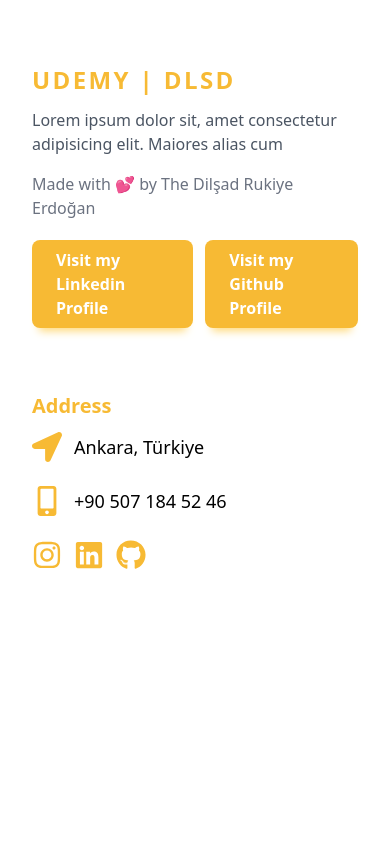
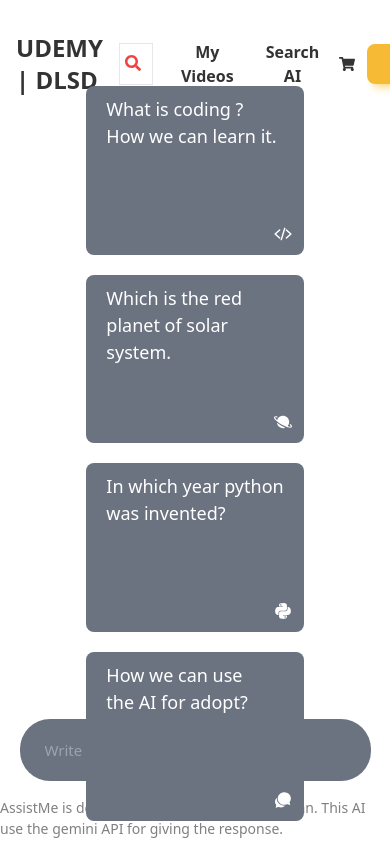
Before and after one commit to dilsad-erdogan/Udemy_App, a React (Vite) app in the folder Client_Web/: page /chatbot in a window 390 px wide. Shown: the top 844 px of the page. Built offline with nearby package versions, Linux system fonts and the light colour scheme.

Commit message:
chatbot ai

```diff
--- a/Client_Web/package.json
+++ b/Client_Web/package.json
@@ -10,6 +10,7 @@
     "preview": "vite preview"
   },
   "dependencies": {
+    "@google/generative-ai": "^0.21.0",
     "@reduxjs/toolkit": "^2.3.0",
     "axios": "^1.7.7",
     "react": "^18.3.1",
--- a/Client_Web/src/App.jsx
+++ b/Client_Web/src/App.jsx
@@ -17,6 +17,7 @@
 import Permissions from "./pages/Admin/Permissions";
 import Purchases from "./pages/Admin/Purchases";
 import Footer from "./components/Footer";
+import Chatbot from "./pages/Student/Chatbot";
 
 function App() {
   return (
@@ -42,6 +43,8 @@
         <Route path="/admin/lives" element={<Lives />}></Route>
         <Route path="/admin/permissions" element={<Permissions />}></Route>
         <Route path="/admin/purchases" element={<Purchases />}></Route>
+
+        <Route path="/chatbot" element={<Chatbot />}></Route>
       </Routes>
 
       <Footer />
--- a/Client_Web/src/components/Navbar/StudentPageNavbar.jsx
+++ b/Client_Web/src/components/Navbar/StudentPageNavbar.jsx
@@ -43,6 +43,11 @@
                     My Videos
                 </div>
 
+                <div onClick={() => navigate('/chatbot')} className="inline-block py-2 px-3 hover:text-secondary relative group font-bold">
+                    <div className="w-2 h-2 absolute bg-secondary mt-2 rounded-full left-1/2 -translate-x-1/2 top-1/2 bottom-0 group-hover:block hidden"></div>
+                    Search AI
+                </div>
+
                 <Link to="/student/cart" className="relative">
                     <FaShoppingCart className="hover:text-secondary relative font-bold" />
                     {videos.length > 0 && (
--- a/Client_Web/src/index.css
+++ b/Client_Web/src/index.css
@@ -17,3 +17,60 @@
         filter: drop-shadow(6px 8px 10px rgba(0, 0, 0, 0.5));
     }
 }
+
+.messages {
+    display: flex;
+    flex-direction: column;
+    padding: 0px 300px;
+    padding-top: 30px;
+}
+
+.messages .userMsg, .messages .responseMsg {
+    clear: both;
+    background-color: #3d424b;
+    padding: 15px;
+    border-radius: 30px;
+    max-width: 60vw;
+    min-width: 20vw;
+    white-space: pre-line;
+}
+
+.messages .userMsg {
+    align-self: flex-end;
+}
+
+.messages .responseMsg {
+    align-self: flex-start;
+    margin-top: 15px;
+}
+
+@media (max-width: 1200px) {
+    .messages {
+        padding: 0 20px;
+    }
+
+    .messages .userMsg, .messages .responseMsg {
+        max-width: 80vw;
+        min-width: 50vw;
+    }
+
+    .inputBox {
+        width: 90%;
+        padding: 10px;
+    }
+
+    .header {
+        padding: 0 20px;
+    }
+
+    .boxes {
+        flex-direction: column;
+        gap: 10px;
+        padding: 0 10px;
+    }
+
+    .card {
+        min-width: 100%;
+        margin-bottom: 10px;
+    }
+}
--- /dev/null
+++ b/Client_Web/src/pages/Student/Chatbot.jsx
@@ -0,0 +1,110 @@
+import { useState } from "react";
+import { IoCodeSlash, IoPlanet, IoLogoPython, IoChatbubblesSharp, IoSend } from "react-icons/io5";
+import { GoogleGenerativeAI } from "@google/generative-ai";
+import StudentPageNavbar from "../../components/Navbar/StudentPageNavbar";
+
+const Chatbot = () => {
+    const [message, setMessage] = useState("");
+    const [isResponseScreen, setisResponseScreen] = useState(false);
+    const [messages, setMessages] = useState([]);
+
+    const hitRequest = () => {
+        if (message) {
+            generateResponse(message);
+        }
+        else {
+            alert("You must write somthing... !")
+        }
+    };
+
+    const generateResponse = async (msg) => {
+        if (!msg) return;
+
+        const genAI = new GoogleGenerativeAI("AIzaSyC5jlzrov2B7NuDFwvCjYQvjS0CI7LhO8M");
+        const model = genAI.getGenerativeModel({ model: "gemini-1.5-flash" });
+        const result = await model.generateContent(msg);
+
+        const formatText = (text) => {
+            return text.replace(/\*\*(.*?)\*\*/g, "<strong>$1</strong>");
+        };
+
+        const newMessages = [
+          ...messages,
+          { type: "userMsg", text: formatText(msg) },
+          { type: "responseMsg", text: formatText(result.response.text()) },
+        ];
+
+        setMessages(newMessages);
+        setisResponseScreen(true);
+        setMessage("");
+    };
+
+    const newChat = () => {
+        setisResponseScreen(false);
+        setMessages([]);
+    };
+
+    return (
+        <main className="overflow-x-hidden bg-white text-dark w-screen min-h-screen">
+            <StudentPageNavbar />
+
+            <div className="text-white">
+                {isResponseScreen ?
+                    <div className="h-[70vh] flex flex-col">
+                        <div className="header pt-[25px] flex items-center justify-between w-full px-[300px]">
+                            <h2 className='text-2xl font-bold'>AssistMe</h2>
+                            <button id='newChatBtn' className='bg-gray-500 p-[10px] rounded-[30px] cursor-pointer text-[14px] px-[20px] mb-3' onClick={newChat}>New Chat</button>
+                        </div>
+
+                        <div className="messages overflow-y-auto max-h-[60vh] px-[300px] py-4 space-y-3">
+                            {messages?.map((msg, index) => {
+                                return (
+                                    <div key={index} className={msg.type} dangerouslySetInnerHTML={{ __html: msg.text }} />
+                                )
+                            })
+                            }
+                        </div>
+                    </div>
+                    :
+                    <div className="middle h-[70vh] flex items-center flex-col justify-center">
+                        <h1 className='text-4xl'>AssistMe</h1>
+
+                        <div className="boxes mt-[30px] flex items-center gap-2">
+                            <div className="card rounded-lg cursor-pointer transition-all hover:bg-gray-700 px-[20px] relative min-h-[20vh] bg-gray-500 p-[10px]">
+                                <p className='text-[18px]'>What is coding ? <br /> How we can learn it.</p>
+                                <i className=' absolute right-3 bottom-3 text-[18px]'><IoCodeSlash /></i>
+                            </div>
+
+                            <div className="card rounded-lg cursor-pointer transition-all hover:bg-gray-700 px-[20px] relative min-h-[20vh] bg-gray-500 p-[10px]">
+                                <p className='text-[18px]'>Which is the red <br /> planet of solar <br /> system. </p>
+                                <i className=' absolute right-3 bottom-3 text-[18px]'><IoPlanet /></i>
+                            </div>
+
+                            <div className="card rounded-lg cursor-pointer transition-all hover:bg-gray-700 px-[20px] relative min-h-[20vh] bg-gray-500 p-[10px]">
+                                <p className='text-[18px]'>In which year python <br /> was invented?</p>
+                                <i className=' absolute right-3 bottom-3 text-[18px]'><IoLogoPython /></i>
+                            </div>
+
+                            <div className="card rounded-lg cursor-pointer transition-all hover:bg-gray-700 px-[20px] relative min-h-[20vh] bg-gray-500 p-[10px]">
+                                <p className='text-[18px]'>How we can use <br /> the AI for adopt?</p>
+                                <i className=' absolute right-3 bottom-3 text-[18px]'><IoChatbubblesSharp /></i>
+                            </div>
+                        </div>
+                    </div>
+                }
+
+                <div className="bottom w-[100%] flex flex-col items-center">
+                    <div className="inputBox w-[60%] text-[15px] py-[7px] flex items-center bg-gray-500 rounded-[30px]">
+                        <input value={message} onChange={(e) => { setMessage(e.target.value) }} type="text" className='p-[10px] pl-[15px] bg-transparent flex-1 outline-none border-none' placeholder='Write your message here...' id='messageBox' />
+
+                        {message == "" ? "" : <i className='text-[20px] mr-5 cursor-pointer' onClick={hitRequest}><IoSend /></i>}
+                    </div>
+
+                    <p className='text-[gray] text-[14px] my-4'>AssistMe is developed by Dilsad Rukiye Erdogan. This AI use the gemini API for giving the response.</p>
+                </div>
+            </div>
+        </main>
+    )
+}
+
+export default Chatbot
```
Also changed, not shown: 1 other file (tests, documents, lock files or other folders).
